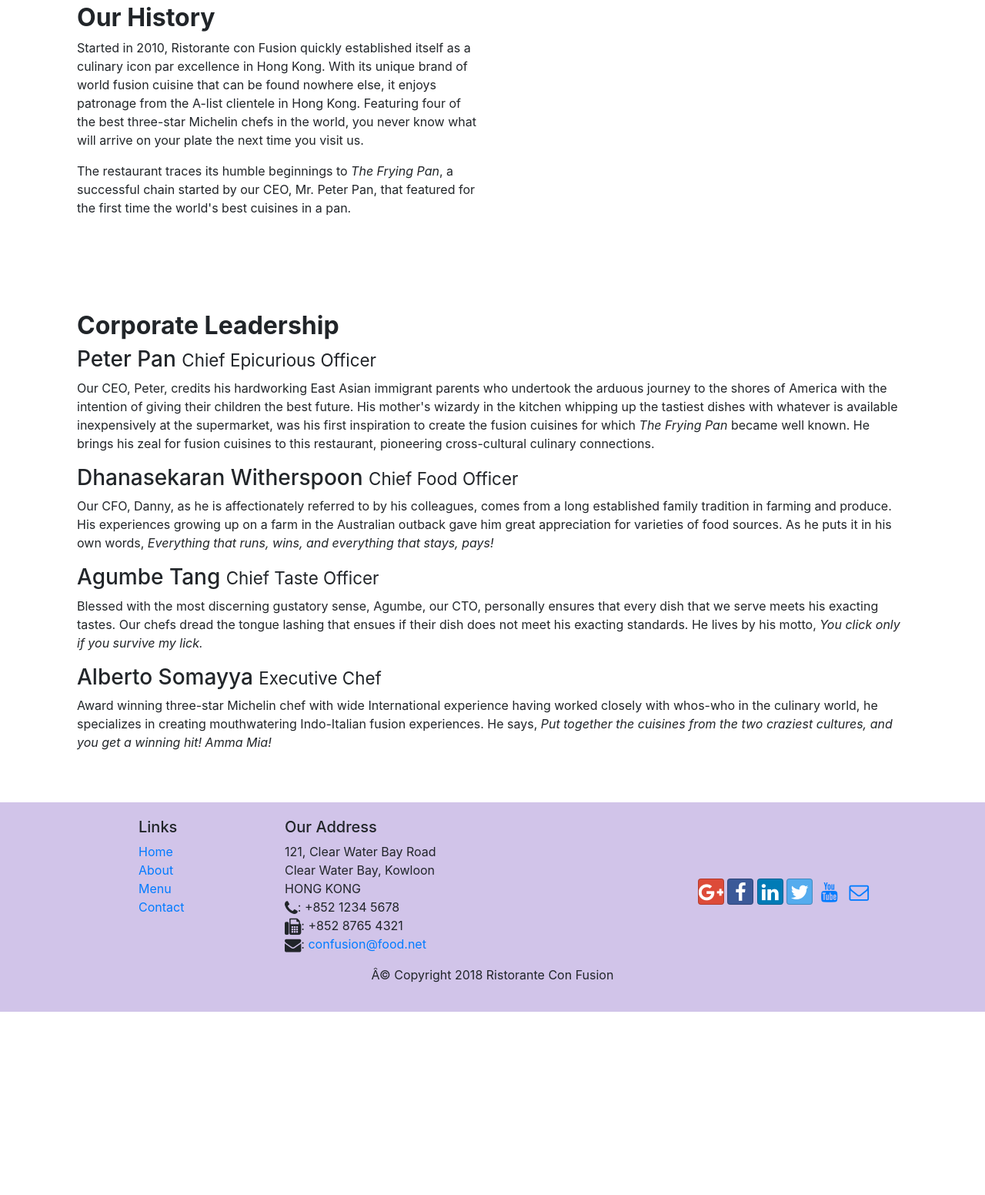
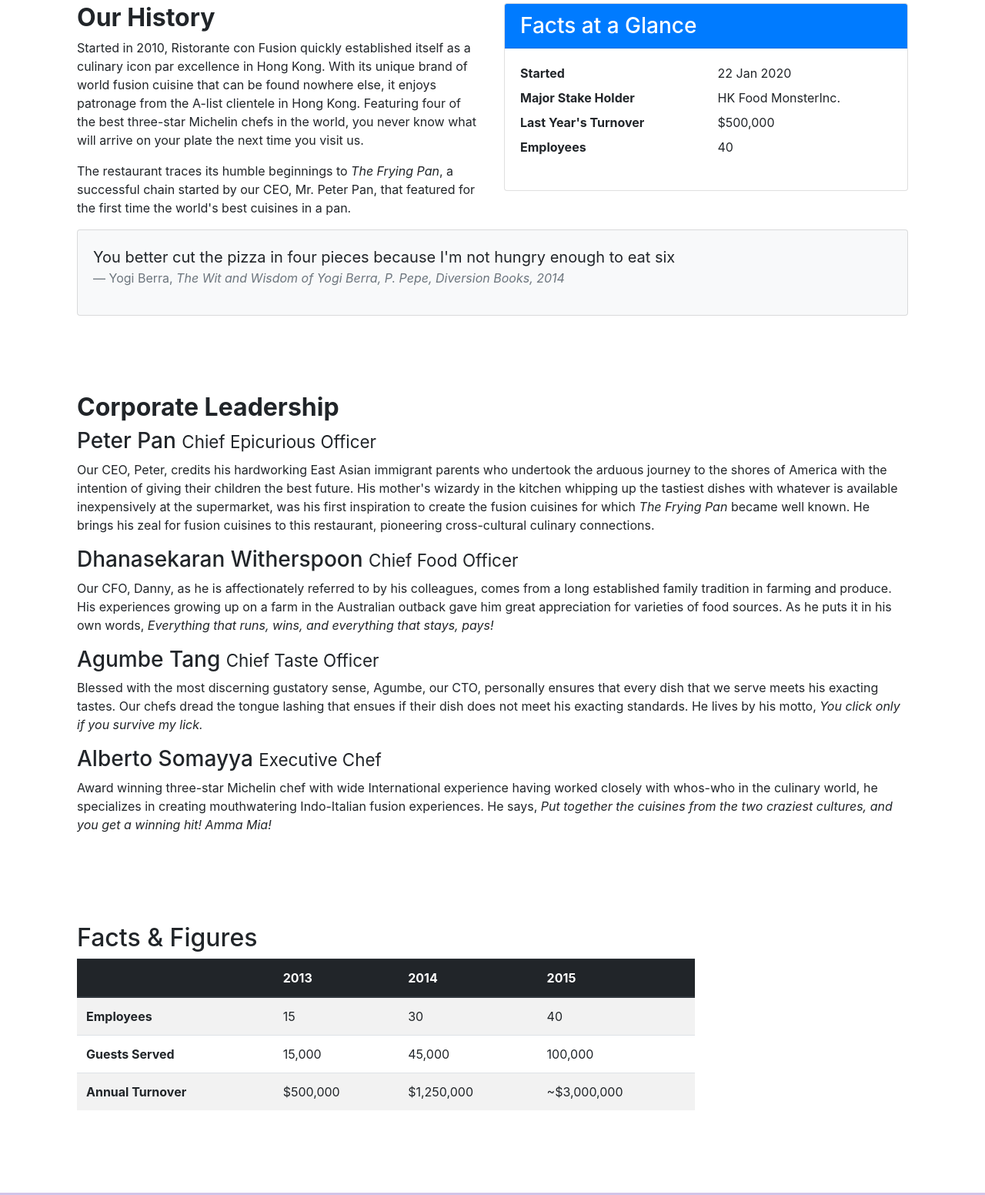
Before and after one commit to np0805/bootstrap-exercise, a website: page aboutus.html in a window 1280 px wide. Shown: the part 461-2013 px from the top of the page at 77% size. Before the commit the page ends 1775 px from the top, so only its background shows below. Drawn offline with nearby package versions, Linux system fonts and the light colour scheme.

Commit message:
add table and cards in aboutus.html

```diff
--- a/aboutus.html
+++ b/aboutus.html
@@ -66,6 +66,35 @@
                 <p>The restaurant traces its humble beginnings to <em>The Frying Pan</em>, a successful chain started by our CEO, Mr. Peter Pan, that featured for the first time the world's best cuisines in a pan.</p>
             </div>
             <div class="col-12 col-sm-6">
+                <div class="card">
+                    <h3 class="card-header bg-primary text-white">Facts at a Glance</h3>
+                    <div class="card-body">
+                        <dl class="row">
+                            <!-- dl = description list -->
+                            <dt class="col-6">Started</dt>
+                            <dd class="col-6">22 Jan 2020</dd>
+                            <dt class="col-6">Major Stake Holder</dt>
+                            <dd class="col-6">HK Food MonsterInc.</dd>
+                            <dt class="col-6">Last Year's Turnover</dt>
+                            <dd class="col-6">$500,000</dd>
+                            <dt class="col-6">Employees</dt>
+                            <dd class="col-6">40</dd>
+                        </dl>
+                    </div>
+                </div>
+            </div>
+            <div class="col-12">
+                <div class="card card-body bg-light">
+                    <blockquote class="blockquote">
+                        <p class="mb-0">
+                            <!-- margin botton = 0 -->
+                            You better cut the pizza in four pieces because I'm not hungry enough to eat six
+                        </p>
+                        <footer class="blockquote-footer">Yogi Berra,
+                            <cite title="Source Title">The Wit and Wisdom of Yogi Berra, P. Pepe, Diversion Books, 2014</cite>
+                        </footer>
+                    </blockquote>
+                </div>
             </div>
         </div>
 
@@ -83,7 +112,44 @@
                 <p class="d-none d-sm-block">Award winning three-star Michelin chef with wide International experience having worked closely with whos-who in the culinary world, he specializes in creating mouthwatering Indo-Italian fusion experiences. He says, <em>Put together the cuisines from the two craziest cultures, and you get a winning hit! Amma Mia!</em></p>
             </div>
        </div>
-
+       <div class="row row-content">
+           <div class="col-12 col-sm-9">
+               <h2>Facts &amp; Figures</h2>
+               <div class="table-responsive">
+                   <table class="table table-striped">
+                       <thead class="thead-dark">
+                           <tr>
+                               <th>&nbsp;</th>
+                               <th>2013</th>
+                               <th>2014</th>
+                               <th>2015</th>
+                           </tr>
+                       </thead>
+                       <tbody>
+                           <tr>
+                               <th>Employees</th>
+                               <td>15</td>
+                               <td>30</td>
+                               <td>40</td>
+                           </tr>
+                           <tr>
+                               <th>Guests Served</th>
+                               <td>15,000</td>
+                               <td>45,000</td>
+                               <td>100,000</td>
+                           </tr>
+                           <tr>
+                               <th>Annual Turnover</th>
+                               <td>$500,000</td>
+                               <td>$1,250,000</td>
+                               <td>~$3,000,000</td>
+                           </tr>
+                       </tbody>
+                   </table>
+               </div>
+           </div>
+           <div class="col-12 col-sm-3"></div>
+       </div>
     </div>
 
     <footer class="footer">
```
